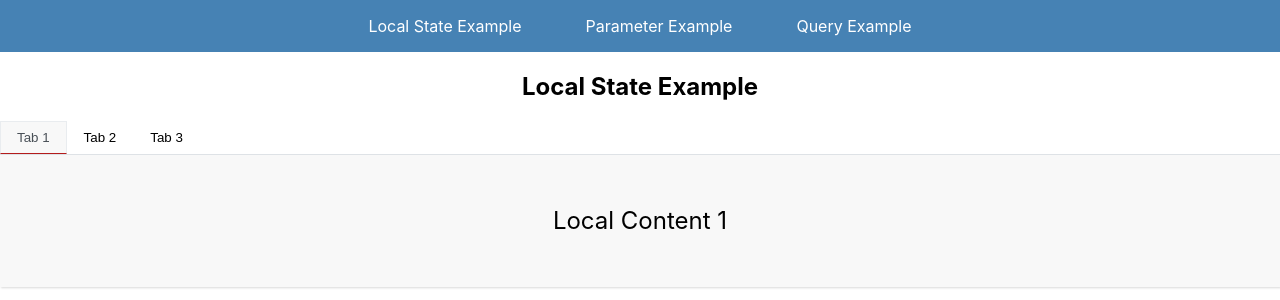
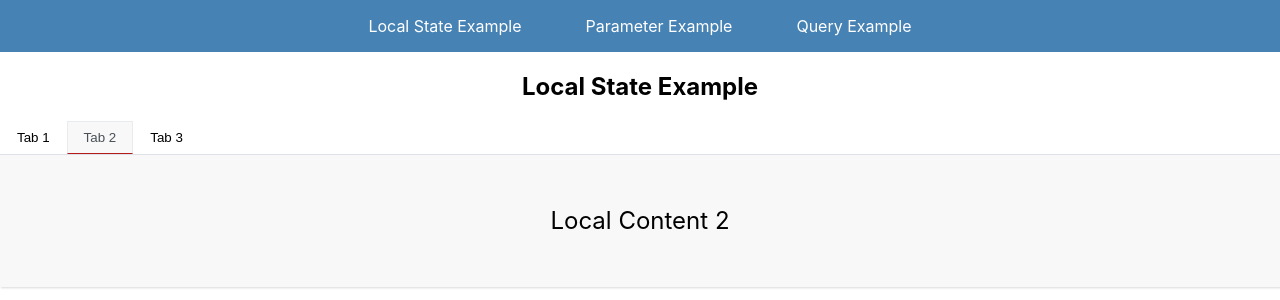
Before and after one commit to rockiger/location-aware-tabs, a React (Create React App) app: page / in a window 1280 px wide. Shown: the top 300 px of the page. Built offline with nearby package versions, Linux system fonts and the light colour scheme.

Commit message:
Adding default active tab to local state version.

```diff
--- a/src/components/Tabs/Tabs.tsx
+++ b/src/components/Tabs/Tabs.tsx
@@ -30,6 +30,11 @@ type TabsProps = {
    * parameter decides current tab.
    */
   basePath?: string
+  /**
+   * The default active tab. Is overriden by window location parameters.
+   * Assumes > 0
+   */
+  defaultActiveTab?: number
   /**
    * Orientation of the tabs
    */
@@ -80,6 +85,7 @@ export const Tabs: FC<TabsProps> = (props) => {
           {props.tabNavs?.map((tabs, index) => (
             <RoutedTabs
               key={index}
+              defaultActiveTab={props.defaultActiveTab}
               searchAttributeName={`nav${index + 1}`}
               tabs={tabs}
               type="query"
@@ -100,6 +106,7 @@ export default Tabs
 
 export const RoutedTabs: FC<TabsProps> = ({
   basePath,
+  defaultActiveTab,
   orientation = 'horizontal',
   searchAttributeName = '',
   tabs = [],
@@ -112,7 +119,13 @@ export const RoutedTabs: FC<TabsProps> = ({
   const params = useParams<{ id: string }>()
   const parameter = parseInt(params.id)
 
-  const defaultTab = getDefaultTab(type, parameter, searchAttribute, tabs)
+  const defaultTab = getDefaultTab(
+    type,
+    parameter,
+    searchAttribute,
+    tabs,
+    defaultActiveTab
+  )
   const { selectedTab, changeTab } = useTabs(defaultTab, {
     type,
     basePath,
@@ -191,13 +204,19 @@ function compileSearch(navs: ITabs[], search: string) {
 /**
  * Choose a default tab for the given parameters.
  */
-function getDefaultTab(type, parameter, searchAttribute, tabs) {
+function getDefaultTab(
+  type,
+  parameter,
+  searchAttribute,
+  tabs,
+  defaultActiveTab
+) {
   if (type === 'parameter') {
     return parameter || tabs[0]?.id || 1
   } else if (type === 'query') {
     return searchAttribute || tabs[0]?.id || 1
   }
-  return tabs[0]?.id || 1
+  return defaultActiveTab || tabs[0]?.id || 1
 }
 
 /*********************
--- a/src/views/LocalStateExample.tsx
+++ b/src/views/LocalStateExample.tsx
@@ -11,7 +11,7 @@ export function LocalStateExample() {
   return (
     <>
       <h2>Local State Example</h2>
-      <Tabs tabs={tabs} />
+      <Tabs tabs={tabs} defaultActiveTab={2} />
     </>
   )
 }
```
Also changed, not shown: 1 other file (tests, documents, lock files or other folders).
